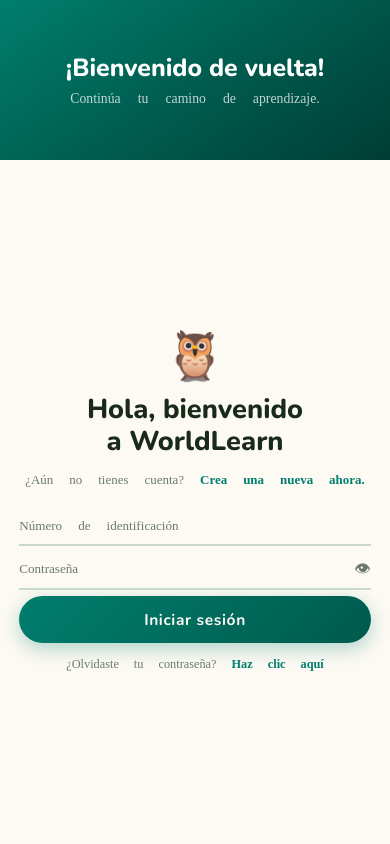
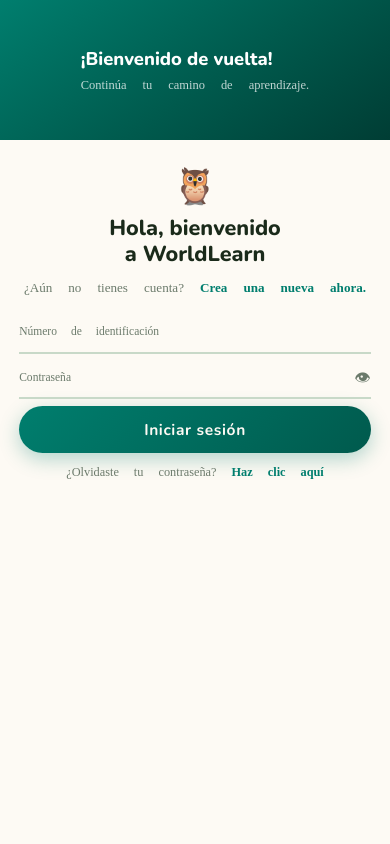
Before and after one commit to luissss-del/Proyecto11, a Django app: page /login/ in a window 390 px wide. Run offline with Django 5.2, Linux system fonts and the light colour scheme; data comes from the database, SQL or seed files in the repository; some web fonts are replaced.

Commit message:
Fix login mobile responsive

```diff
--- a/login/static/login/css/login.css
+++ b/login/static/login/css/login.css
@@ -339,20 +339,88 @@ body {
 
 /* ── Responsive ─────────────────────────────────────── */
 @media (max-width: 700px) {
+
+  /* ── Layout general ── */
+  body { overflow: auto; align-items: flex-start; }
+
   .page-wrap {
     flex-direction: column;
     height: auto;
     max-height: none;
+    min-height: 100vh;
     border-radius: 0;
-    min-height: 100vh;
+    box-shadow: none;
+    max-width: 100%;
   }
+
+  /* ── Panel decorativo: banner compacto arriba ── */
   .deco-panel {
     width: 100%;
-    min-height: 160px;
+    min-height: 140px;
+    max-height: 180px;
     justify-content: center;
-    padding: 1.2rem;
+    align-items: center;
+    padding: 1.2rem 1.5rem;
+    flex-direction: row;
+    gap: 1rem;
   }
-  .deco-tagline { margin-bottom: 0; }
-  .form-panel { padding: 2rem 1.2rem; }
-  .fields-row { grid-template-columns: 1fr; }
+  .deco-tagline {
+    margin-bottom: 0;
+    text-align: left;
+  }
+  .deco-tagline h2 { font-size: 1.15rem; }
+  .deco-tagline p  { font-size: .78rem; }
+  .deco-mascot     { display: none; }
+  .wl-watermark    { display: none; }
+
+  /* ── Panel formulario ── */
+  .form-panel {
+    flex: 1;
+    padding: 1.8rem 1.2rem 2.5rem;
+    align-items: flex-start;
+    overflow: visible;
+  }
+
+  .card-scene {
+    max-width: 100%;
+    width: 100%;
+  }
+
+  /* ── Formulario interno ── */
+  .form-inner { gap: .75rem; }
+
+  .logo-placeholder { font-size: 2.2rem; }
+
+  .form-title { font-size: 1.35rem; }
+  .form-sub   { font-size: .8rem; }
+
+  /* ── Campos ── */
+  .fields-row { grid-template-columns: 1fr; gap: .6rem; }
+
+  .field-group input,
+  .field-group select {
+    font-size: .95rem;
+    padding: .65rem .85rem;
+  }
+  .field-group label { font-size: .72rem; }
+
+  /* ── Botón submit ── */
+  .btn-submit {
+    padding: .75rem 1rem;
+    font-size: .85rem;
+  }
+
+  /* ── Mensajes error ── */
+  .msg-error { font-size: .85rem; padding: .6rem .9rem; }
+
+  /* ── Link cambiar entre login/registro ── */
+  .form-sub { font-size: .82rem; }
 }
+
+/* Móvil muy pequeño */
+@media (max-width: 380px) {
+  .deco-panel { min-height: 110px; max-height: 130px; padding: .9rem 1rem; }
+  .deco-tagline h2 { font-size: 1rem; }
+  .form-panel { padding: 1.4rem 1rem 2rem; }
+  .form-title { font-size: 1.2rem; }
+}
```
